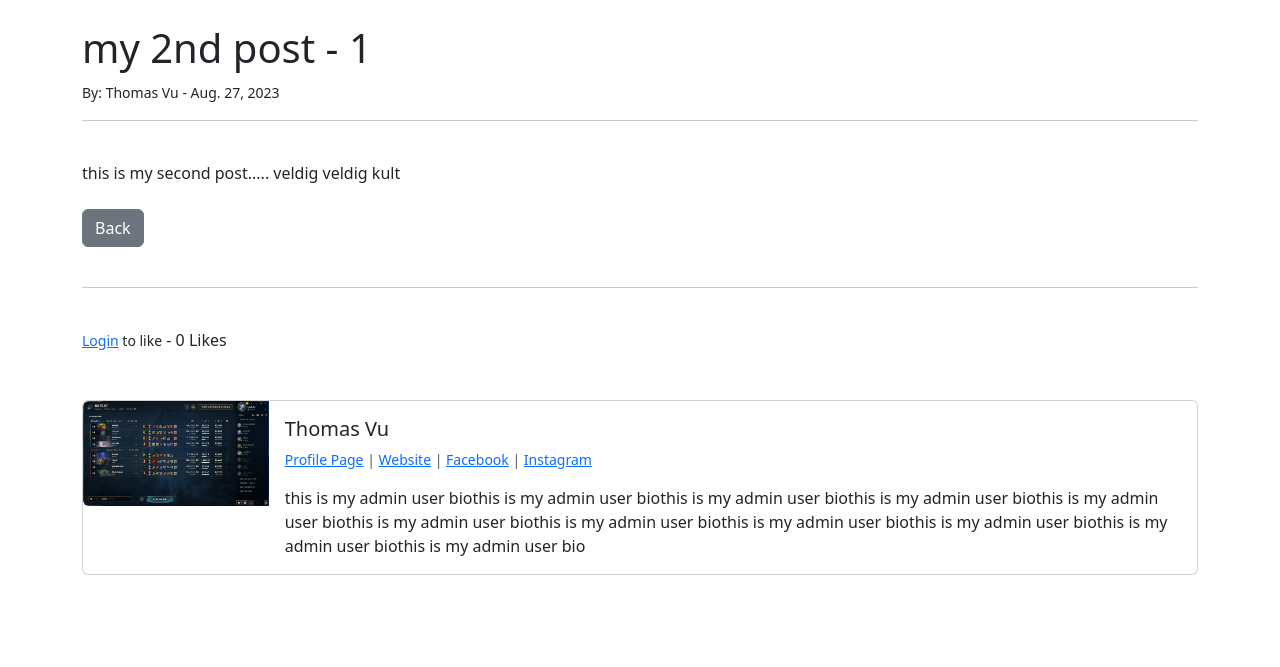
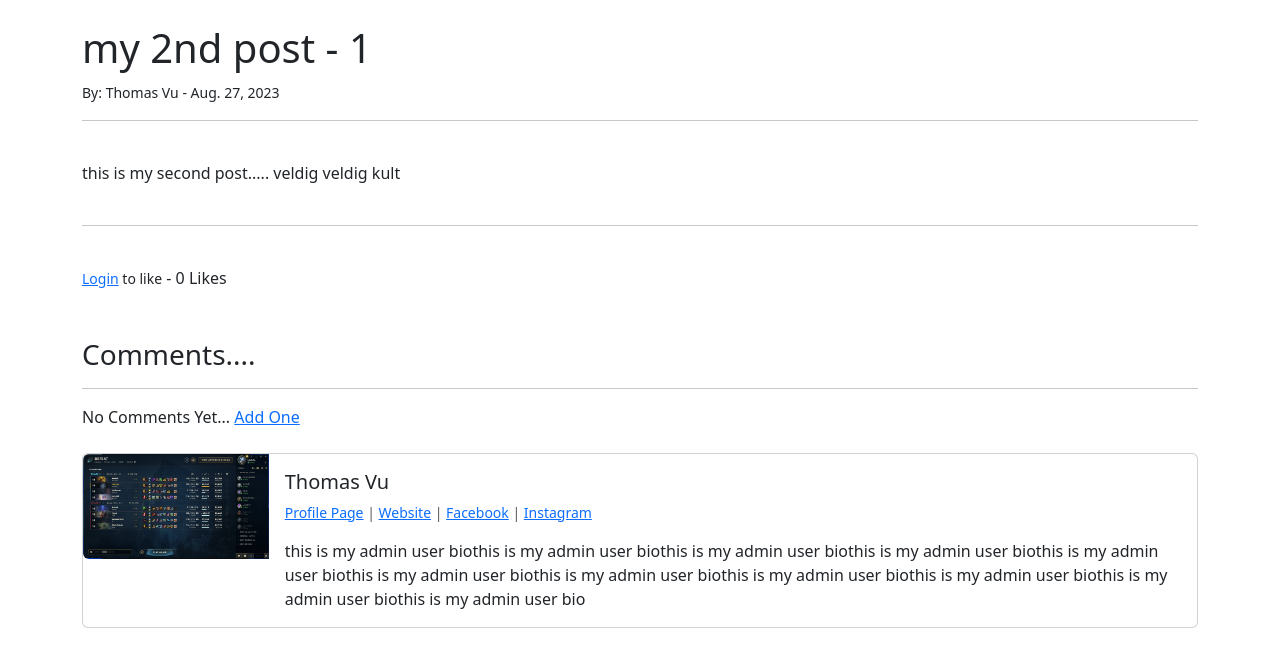
Before and after one commit to ThomasVuu/django-blog, a Django app: page /article/2 in a window 1280 px wide. Shown: the part 56-723 px from the top of the page. Run offline with Django 4.2, Linux system fonts and the light colour scheme; data comes from the database, SQL or seed files in the repository; both versions use the stored data as it was after the commit; some libraries are stand-ins or nearby versions.

Commit message:
added blog comment section

```diff
--- a/theblog/admin.py
+++ b/theblog/admin.py
@@ -1,6 +1,7 @@
 from django.contrib import admin
-from .models import Post, Category, Profile
+from .models import Post, Category, Profile, Comment
 
 admin.site.register(Post)
 admin.site.register(Category)
 admin.site.register(Profile)
+admin.site.register(Comment)
--- a/theblog/models.py
+++ b/theblog/models.py
@@ -51,3 +51,12 @@ class Post(models.Model):
     def get_absolute_url(self):
         # return reverse('article-detail', args=(str(self.id)))
         return reverse('home')
+
+class Comment(models.Model):
+    post = models.ForeignKey(Post, related_name="comments", on_delete=models.CASCADE)
+    name = models.CharField(max_length=255)
+    body = models.TextField()
+    date_added = models.DateTimeField(auto_now_add=True)
+
+    def __str__(self):
+        return '%s - %s' % (self.post.title, self.name)
--- a/theblog/templates/article_details.html
+++ b/theblog/templates/article_details.html
@@ -24,9 +24,6 @@
 {{ post.body|safe }}
 
 <br/><br/>
-<a href="{% url 'home' %}" class="btn btn-secondary">Back</a>
-
-<br/><br/>
 <hr>
 <br/>
 <form action="{% url 'like_post' post.pk %}" method="POST">
@@ -42,6 +39,20 @@
     {% endif %}
     - {{ total_likes }} Likes
 </form>
+
+<br/><br/>
+<h3>Comments....</h3>
+<hr>
+{% if not post.comments.all %}
+  No Comments Yet... <a href="">Add One</a>
+{% else %}
+  {% for comment in post.comments.all %}
+    <strong><small>{{ comment.name }} - {{comment.date_added }}</small></strong><br/>
+      {{ comment.body }}
+      <hr>
+
+{% endfor %}
+{% endif %}
 
 <br/><br/>
 
```
Also changed, not shown: db.sqlite3, theblog/migrations/0011_comment.py (added).
